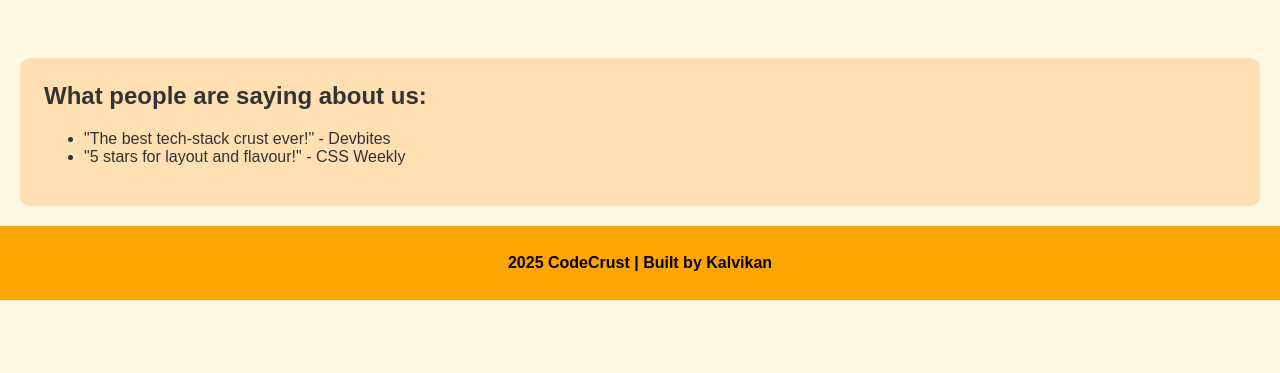
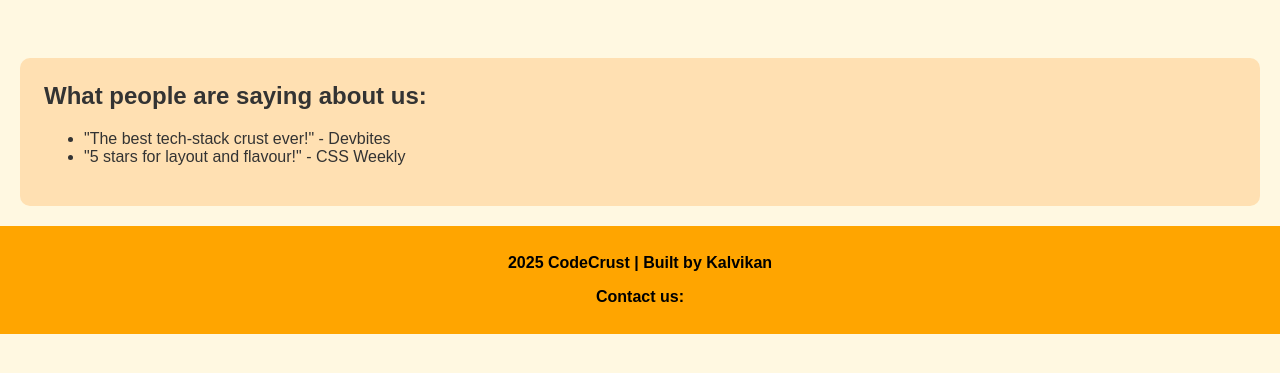
Before and after one commit to dkhemka12/Codecrust_Devansh, a plain HTML site: page index.html in a window 1280 px wide. Shown: the part 251-624 px from the top of the page. Drawn offline with Linux system fonts and the light colour scheme.

Commit message:
initial files

```diff
--- a/index.html
+++ b/index.html
@@ -36,6 +36,7 @@
 
     <footer>
         <p>2025 CodeCrust | Built by Kalvikan</p>
+        <p>Contact us: </p>
     </footer>
 </body>
 
```
